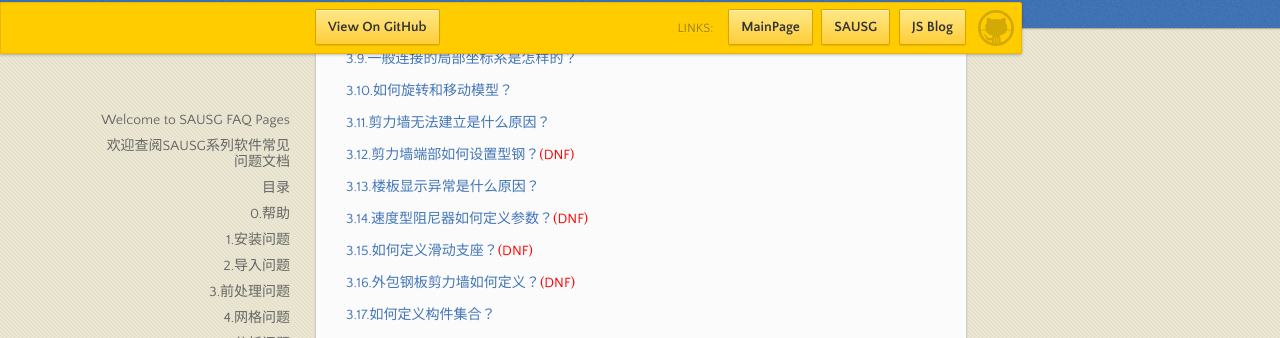
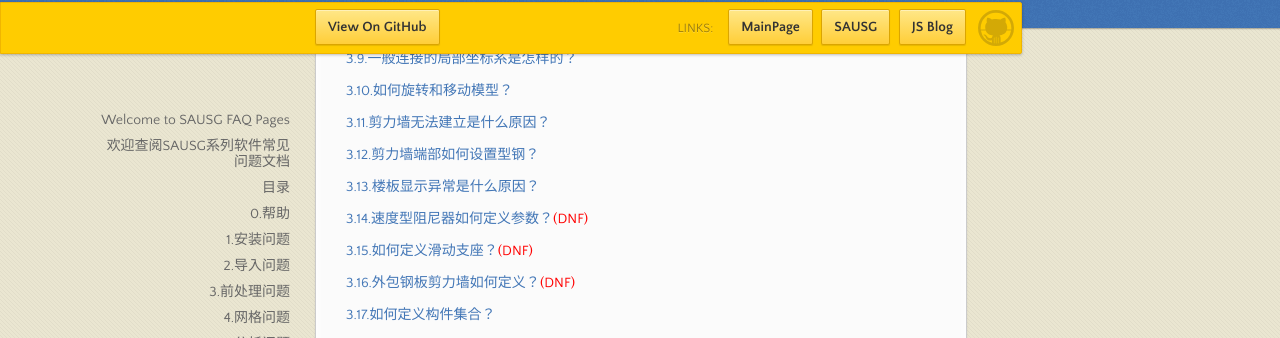
Before and after one commit to Haiezan/SAUSG_FAQ, a Jekyll site: the page built from index.md, in a window 1280 px wide and 900 px high, scrolled down 2186 px. Shown: the part 113-451 px from the top of the window. Built offline with Jekyll 4.4.1, drawn with Linux system fonts in a browser that asks for light colours; our own code applies the rules of GitHub Pages for plain Markdown files; comment, search, counter and statistics services are not loaded.

Commit message:
增加3.12

```diff
--- a/index.md
+++ b/index.md
@@ -76,7 +76,7 @@
 #### [3.9.一般连接的局部坐标系是怎样的？](/3.前处理问题/3.9.一般连接的局部坐标系是怎样的.md)
 #### [3.10.如何旋转和移动模型？](/3.前处理问题/3.10.如何旋转和移动模型.md)
 #### [3.11.剪力墙无法建立是什么原因？](/3.前处理问题/3.11.剪力墙无法建立是什么原因.md)
-#### [3.12.剪力墙端部如何设置型钢？<font color=Red>(DNF)</font>](/3.前处理问题/3.12.剪力墙端部如何设置型钢.md)
+#### [3.12.剪力墙端部如何设置型钢？](/3.前处理问题/3.12.剪力墙端部如何设置型钢.md)
 #### [3.13.楼板显示异常是什么原因？](/3.前处理问题/3.13.楼板显示异常是什么原因.md)
 #### [3.14.速度型阻尼器如何定义参数？<font color=Red>(DNF)</font>](/3.前处理问题/3.14.速度型阻尼器如何定义参数.md)
 #### [3.15.如何定义滑动支座？<font color=Red>(DNF)</font>](/3.前处理问题/3.15.如何定义滑动支座.md)
```
Also changed, not shown: 3.前处理问题/3.12.剪力墙端部如何设置型钢.md (+1 -1 lines).
